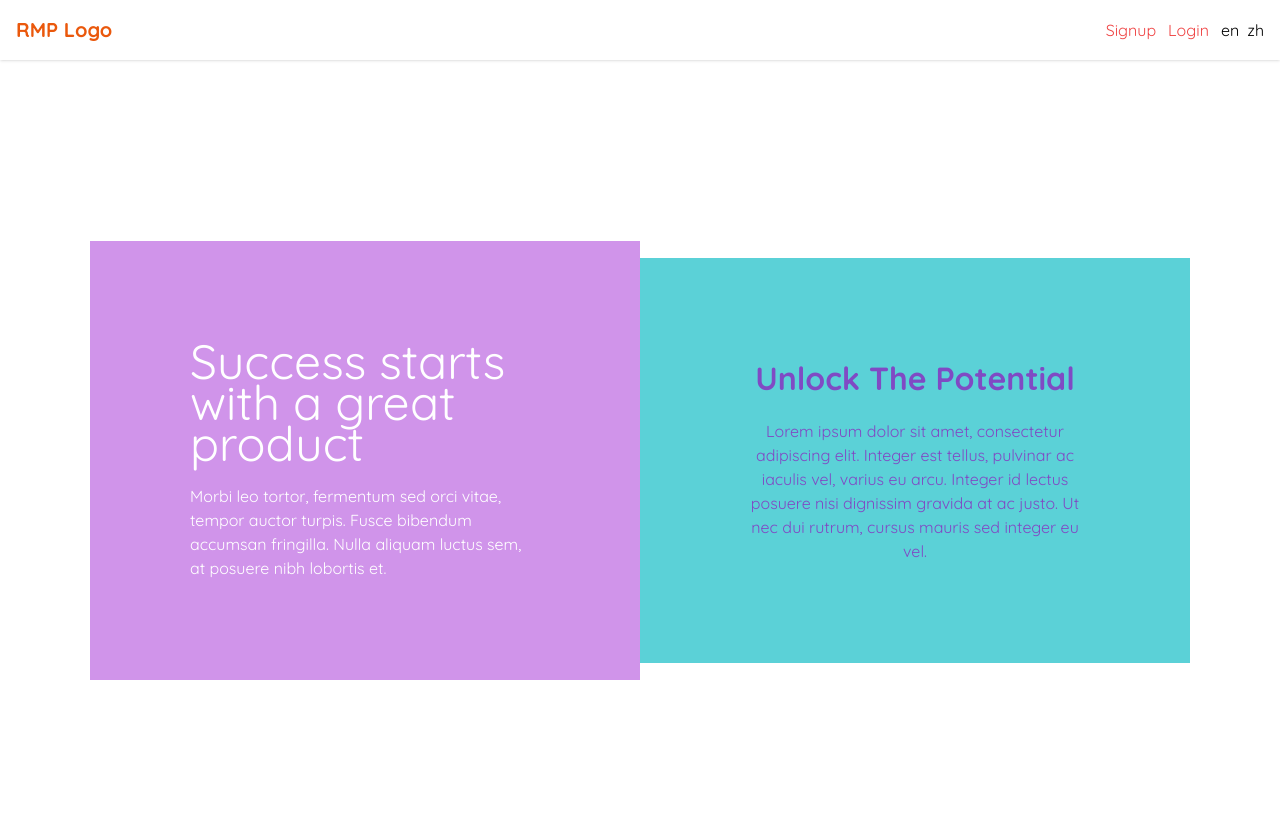
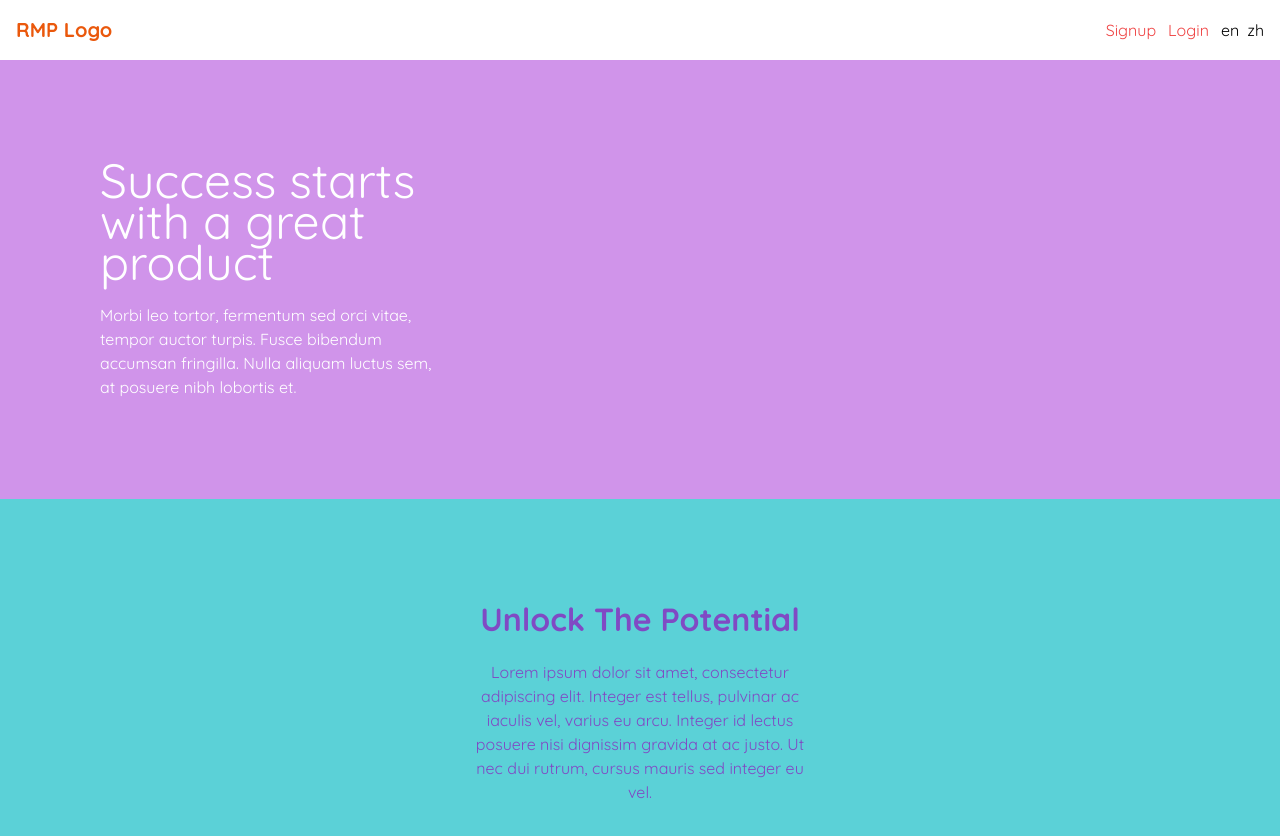
Before and after one commit to 09liweis/RentalManagementPlatform, a Next.js app: page / in a window 1280 px wide. Shown: the top 836 px of the page. Built offline with nearby package versions, Linux system fonts and the light colour scheme.

Commit message:
fix home page style

```diff
--- a/app/(home)/page.tsx
+++ b/app/(home)/page.tsx
@@ -1,6 +1,6 @@
 export default function Home() {
   return (
-    <>
+    <section className="w-full">
     <section className="hero-container">
       <h1 className="home-page-title">Success starts with a great product</h1>
       <p className="home-page-subtitle">Morbi leo tortor, fermentum sed orci vitae, tempor auctor turpis. Fusce bibendum accumsan fringilla. Nulla aliquam luctus sem, at posuere nibh lobortis et.</p>
@@ -9,6 +9,6 @@ export default function Home() {
       <h1 className="video-container-title">Unlock The Potential</h1>
       <p className="video-container-subtitle">Lorem ipsum dolor sit amet, consectetur adipiscing elit. Integer est tellus, pulvinar ac iaculis vel, varius eu arcu. Integer id lectus posuere nisi dignissim gravida at ac justo. Ut nec dui rutrum, cursus mauris sed integer eu vel.</p>
     </section>
-    </>
+    </section>
   );
 }
```
